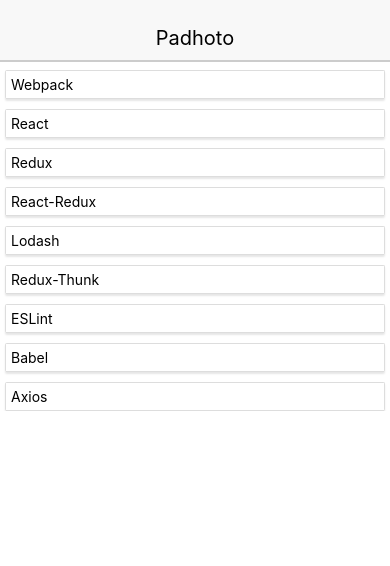
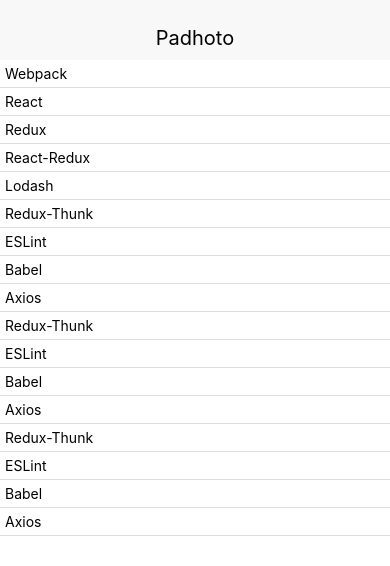
Before and after one commit to cptiwari20/Padhoto, a React Native app: screen / in a window 390 px wide. Shown: the top 566 px of the page. Built offline with nearby package versions, Linux system fonts and the light colour scheme.

Commit message:
added some more code

```diff
--- a/src/components/LibraryList.js
+++ b/src/components/LibraryList.js
@@ -1,6 +1,6 @@
 import React, { Component } from "react";
 import { connect } from 'react-redux';
-import { FlatList, ScrollView} from 'react-native';
+import { FlatList} from 'react-native';
 import ListItem from './ListItem';
 
 class LibraryList extends Component {
@@ -10,13 +10,11 @@
 
   render(){
     return (
-      <ScrollView>
          <FlatList
             data={this.props.library}
             renderItem={this.renderItem}
             keyExtractor={(library) => (library.id).toString() }
         />
-      </ScrollView>
     )
   }
 }
--- a/src/components/ListItem.js
+++ b/src/components/ListItem.js
@@ -1,17 +1,15 @@
 import React, { Component } from "react";
 import { Text } from 'react-native';
-import { Card, CardSection } from './commons/index';
+import { CardSection } from './commons/index';
 
 class ListItem extends Component {
   render(){
     return (
-      <Card>
         <CardSection>
           <Text>
               {this.props.library.title}
           </Text>
         </CardSection>
-      </Card>
     )
   }
 }
--- a/src/reducers/Library.json
+++ b/src/reducers/Library.json
@@ -34,5 +34,37 @@
   {"id": 8,
   "title": "Axios",
   "description": "Promise based HTTP client for the browser and node.js. With Axios, you can make XMLHttpRequests from the browser or Node with the full Promise Api."
-  }
+  },
+  {"id": 9,
+    "title": "Redux-Thunk",
+    "description": "Redux Thunk middleware allows you to write action creators that return a function instead of an action. The thunk can be used to delay the dispatch of an action, or to dispatch only if a certain condition is met."
+    },
+    {"id": 10,
+    "title": "ESLint",
+    "description": "ESLint is an open source JavaScript linting utility originally created by Nicholas C. Zakas in June 2013. Code linting is a type of static analysis that is frequently used to find problematic patterns or code that doesn't adhere to certain style guidelines."
+    },
+    {"id": 11,
+    "title": "Babel",
+    "description": "Babel has support for the latest version of JavaScript through syntax transformers. These plugins allow you to use new syntax, right now without waiting for browser support."
+    },
+    {"id": 12,
+    "title": "Axios",
+    "description": "Promise based HTTP client for the browser and node.js. With Axios, you can make XMLHttpRequests from the browser or Node with the full Promise Api."
+    },
+    {"id": 12,
+      "title": "Redux-Thunk",
+      "description": "Redux Thunk middleware allows you to write action creators that return a function instead of an action. The thunk can be used to delay the dispatch of an action, or to dispatch only if a certain condition is met."
+      },
+      {"id": 16,
+      "title": "ESLint",
+      "description": "ESLint is an open source JavaScript linting utility originally created by Nicholas C. Zakas in June 2013. Code linting is a type of static analysis that is frequently used to find problematic patterns or code that doesn't adhere to certain style guidelines."
+      },
+      {"id": 17,
+      "title": "Babel",
+      "description": "Babel has support for the latest version of JavaScript through syntax transformers. These plugins allow you to use new syntax, right now without waiting for browser support."
+      },
+      {"id": 18,
+      "title": "Axios",
+      "description": "Promise based HTTP client for the browser and node.js. With Axios, you can make XMLHttpRequests from the browser or Node with the full Promise Api."
+      }
   ]
```
